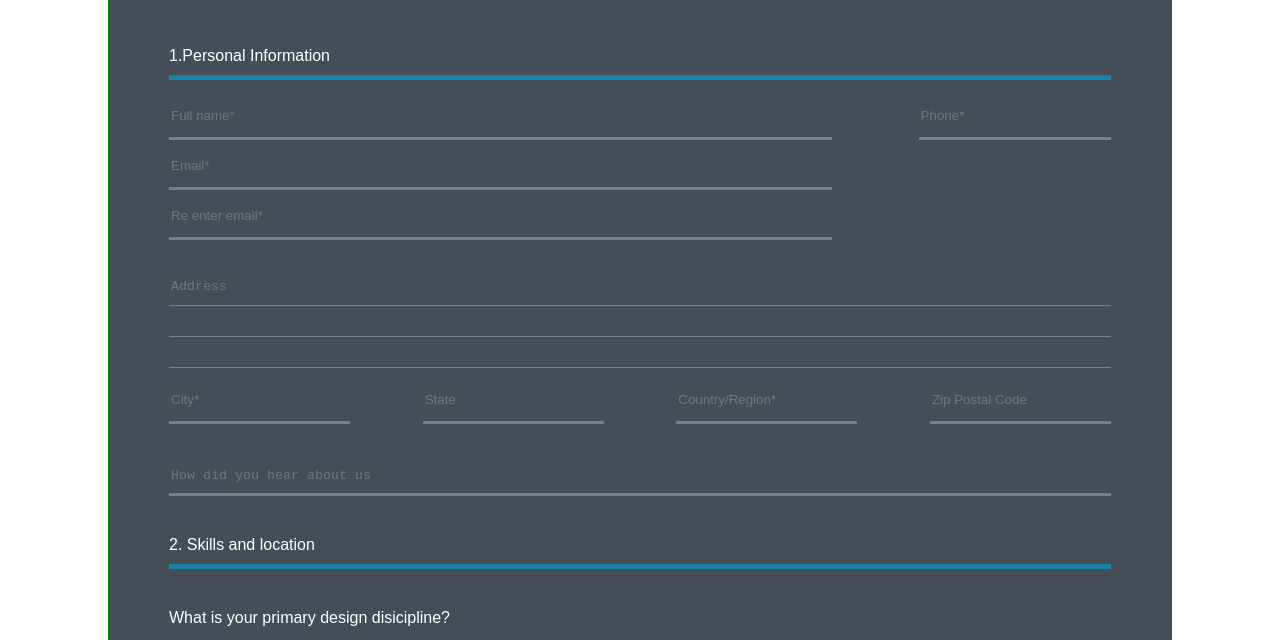
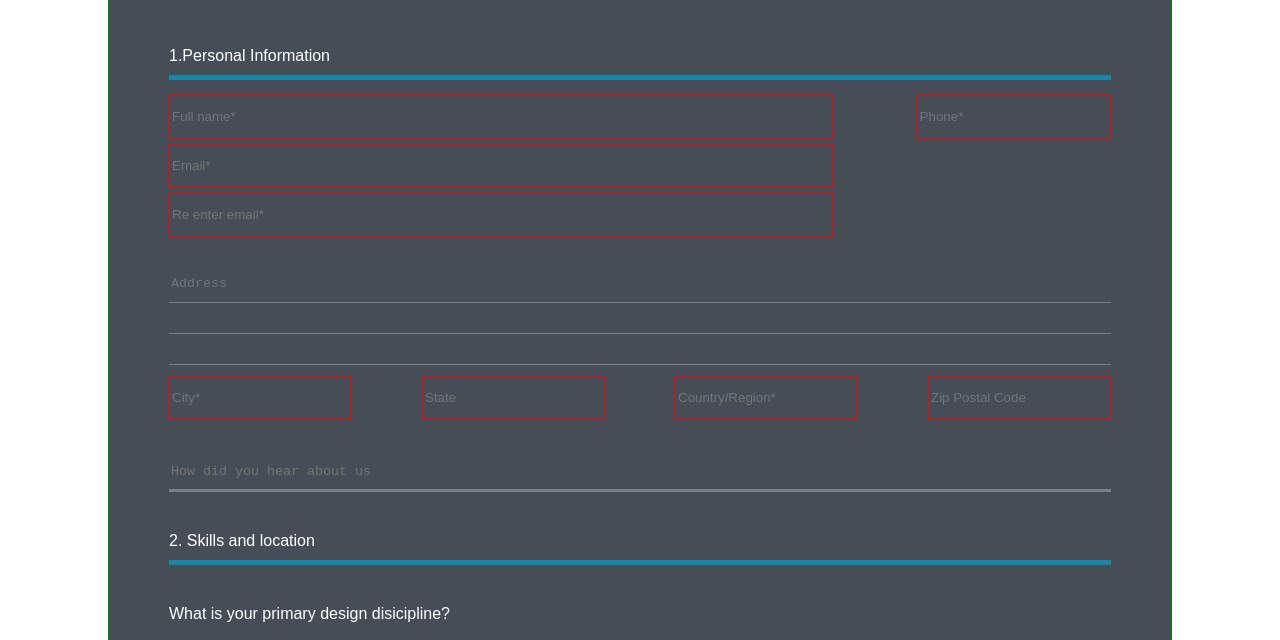
Before and after one commit to jbidari15/Static-form, a plain HTML site: page index.html in a window 1280 px wide. Shown: the part 110-750 px from the top of the page. Drawn offline with Linux system fonts and the light colour scheme.

Commit message:
Validated only using the types like email,tel and required attribute

```diff
--- a/design.css
+++ b/design.css
@@ -56,6 +56,12 @@ textarea{
 }
 .seventyparcentinput{
     width:70%;
+}
+input:invalid{
+border:1px solid red;
+}
+input[type="text"]:valid{
+    border:1px solid green;
 }
 input[type="tel"]{
     width:20%;
--- a/index.html
+++ b/index.html
@@ -19,21 +19,21 @@
             <div class="personalInfo">
            <div class="infoTitle"> 1.Personal Information</div>
            <div class="nameAndPhone">
-               <input class="seventyparcentinput" type="text" placeholder="Full name*" name="Full name" >
-               <input  type="tel" placeholder="Phone*">
+               <input class="seventyparcentinput" type="text" placeholder="Full name*" name="Full name" required >
+               <input  type="tel" placeholder="Phone*" required>
            </div>
            <div class="remainingInfos">
-               <input  class="seventyparcentinput" type="email" placeholder="Email*">
-               <input  class="seventyparcentinput" type="email" placeholder="Re enter email*">
-               <textarea class="address" name="Address" id="" placeholder="Address" cols="3" rows="5" ></textarea>
+               <input  class="seventyparcentinput" type="email" placeholder="Email*" required >
+               <input  class="seventyparcentinput" type="email" placeholder="Re enter email*" required>
+               <textarea class="address" name="Address" id="" placeholder="Address" cols="3" rows="5"required ></textarea>
                <div class="cityandstate">
-                   <input type="text" placeholder="City*">
-                   <input type="text" placeholder="State">
-                   <input type="text"placeholder="Country/Region*">
-                   <input type="num" placeholder="Zip Postal Code">
+                   <input type="text" placeholder="City*" required>
+                   <input type="text" placeholder="State"  required>
+                   <input type="text"placeholder="Country/Region*"  required>
+                   <input type="num" placeholder="Zip Postal Code"  required>
                </div>
                <div class="hear">
-                   <textarea class="howyouhear" name="Howyouhear" placeholder="How did you hear about us" id="" cols="30" rows="1"></textarea>
+                   <textarea class="howyouhear" name="Howyouhear" placeholder="How did you hear about us" id="" cols="30" rows="1" required></textarea>
                </div>
            </div>
 
@@ -129,8 +129,10 @@
         <div class="Portfolio">
             <div class="portfolio-title">3.Portfolio</div>
             <div>Prove you are IBBM´s next great designer by showing us who you are .What you´ve done.How you think.<br/>Tell us your story.</div>
-            <textarea  class="portfolio-link" name="portfolio" id="" cols="10" rows="1" placeholder="Portfolio link*"></textarea>
-            <div><textarea  class="else" name="else" id="" cols="5" rows="5" placeholder="Anything else (another link,availability .etc)?"></textarea></div>
+            <textarea  class="portfolio-link" name="portfolio" id="" cols="10" rows="1" placeholder="Portfolio link*" required></textarea>
+            <div><textarea  class="else" name="else" id="" cols="5" rows="5" placeholder="Anything else (another link,availability .etc)?" required></textarea></div>
+
+            <script src="index.js"></script>
             <div> <input type="submit"></div>
         </div>
     </div>
```
Also changed, not shown: index.js (added).
